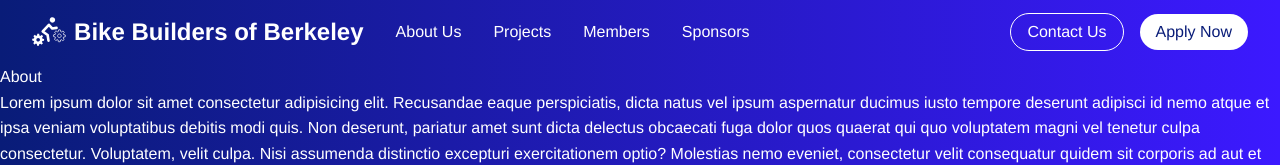
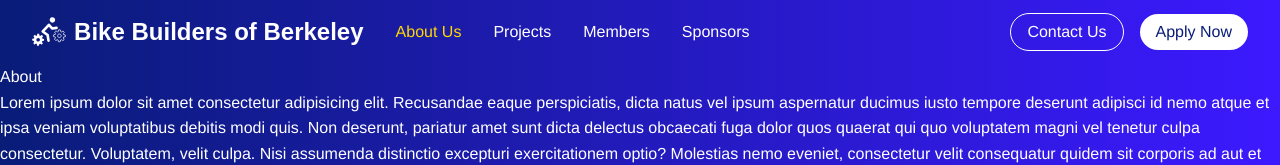
Before and after one commit to ortizrodrigo/bike-builders-website, a React (Vite) app: page /about in a window 1280 px wide. Shown: the top 165 px of the page. Built offline with nearby package versions, Linux system fonts and the light colour scheme; a web font is replaced by a local one.

Commit message:
feat(ui): add nav item hover effects and gold active state color

```diff
--- a/src/index.css
+++ b/src/index.css
@@ -4,6 +4,7 @@
   --dark-blue-color: #091c78;
   --purple-color: #e5e0ff;
   --white-color: #ffffff;
+  --gold-color: #ffd700;
   --background-gradient: linear-gradient(to right, var(--dark-blue-color), var(--blue-color));
 
   --header-height: 64px;
--- a/src/layout/Header/Header.tsx
+++ b/src/layout/Header/Header.tsx
@@ -21,7 +21,7 @@
       <div className="header-left">
         <NavLink to="/" className="logo-link">
           <img src={logo} alt="header-logo" className="header-logo" />
-          <span className="header-title">Bike Builders of Berkeley</span>
+          <h1 className="header-title">Bike Builders of Berkeley</h1>
         </NavLink>
 
         <nav className="nav-links">
--- a/src/layout/NavItem/NavItem.css
+++ b/src/layout/NavItem/NavItem.css
@@ -0,0 +1,11 @@
+.nav-item {
+  color: var(--color-text-on-dark);
+  transition: transform 0.3s ease;
+}
+.nav-item:hover {
+  transform: translateY(-2px);
+}
+
+.nav-item-active {
+  color: var(--gold-color);
+}
```
